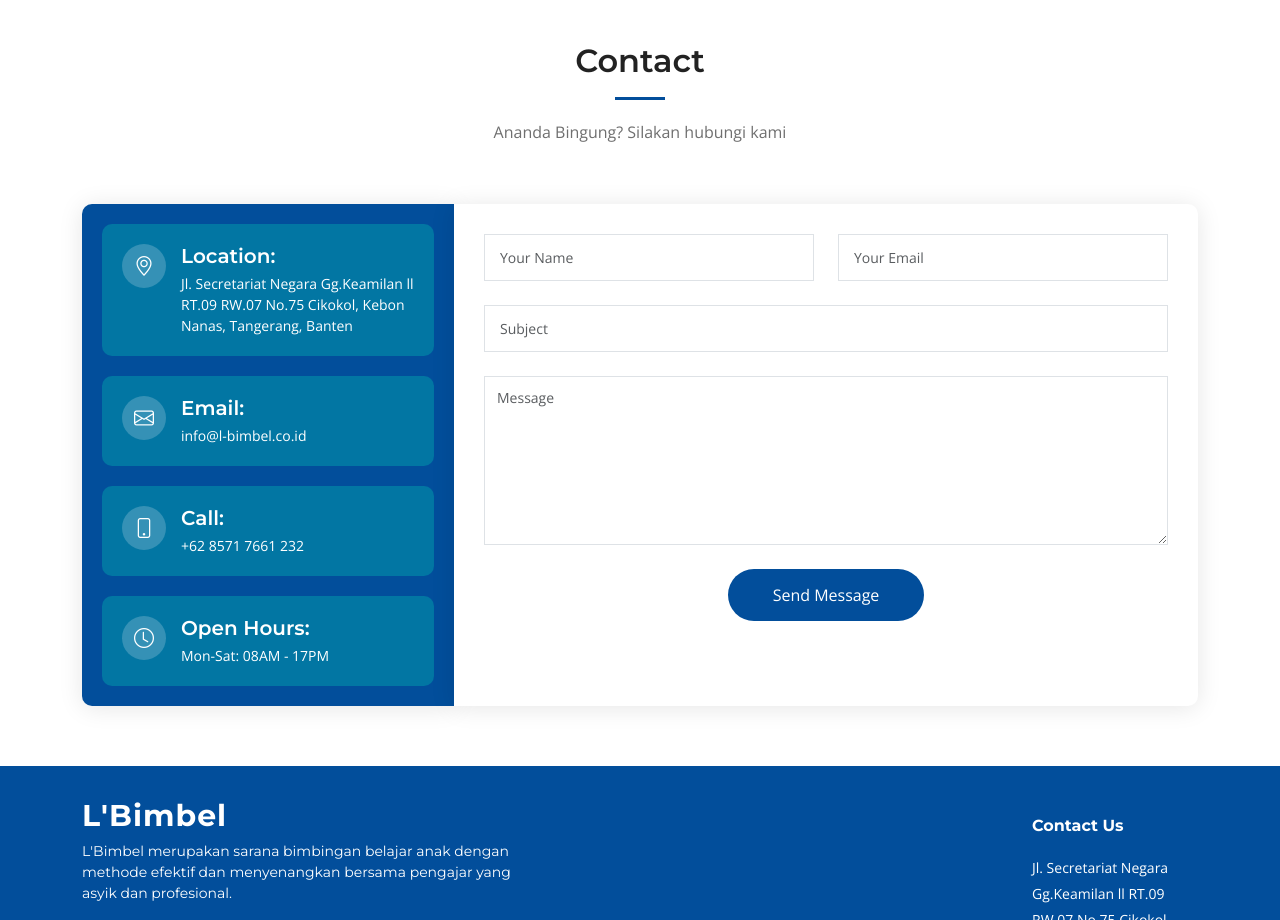
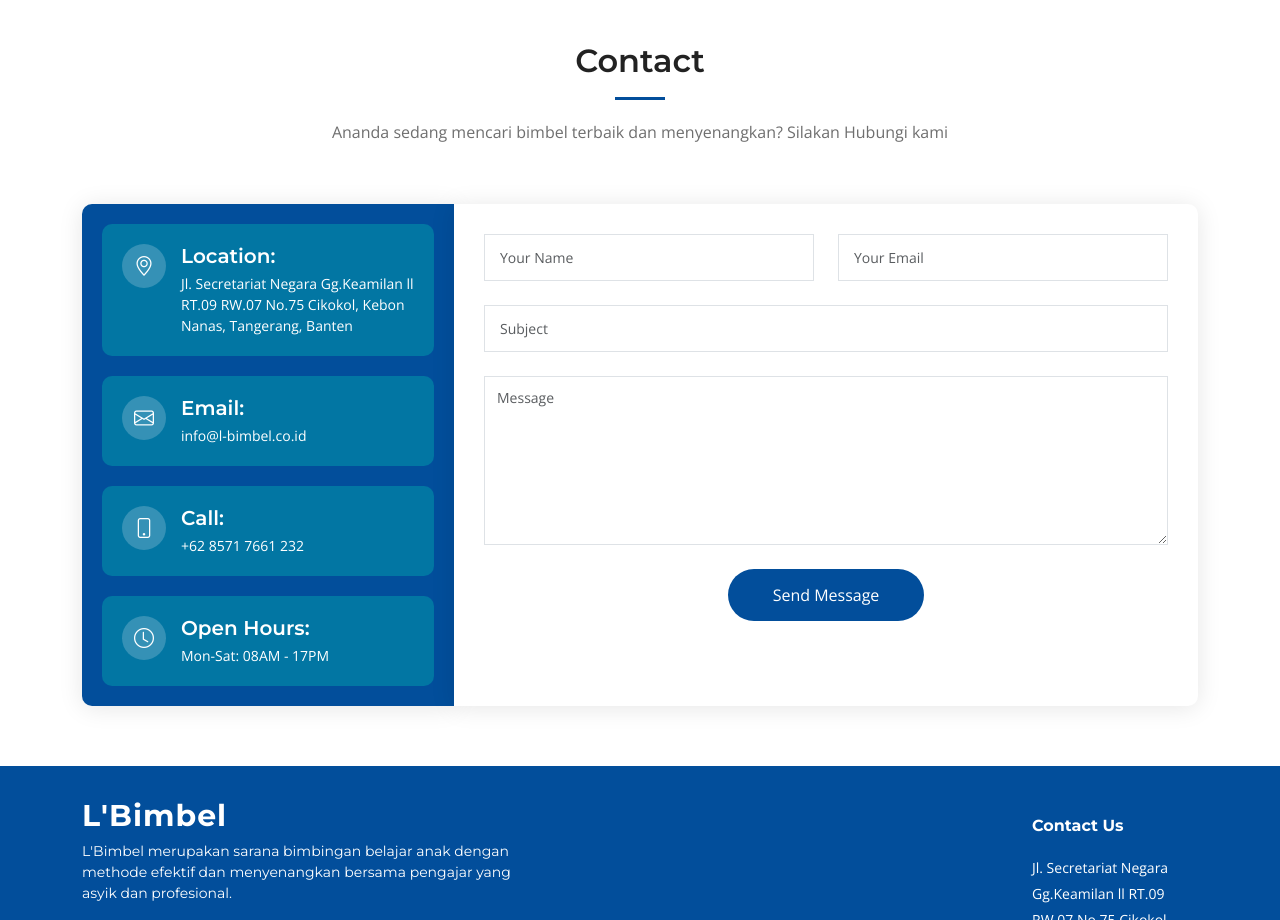
Before and after one commit to Yuda-Aradea/l-bimbel, a plain HTML site: page index.html in a window 1280 px wide. Shown: the part 6220-7140 px from the top of the page. Drawn offline with nearby package versions, Linux system fonts and the light colour scheme.

Commit message:
kontak changes

```diff
--- a/index.html
+++ b/index.html
@@ -977,7 +977,7 @@
         <div class="container" data-aos="fade-up">
           <div class="section-header">
             <h2>Contact</h2>
-            <p>Ananda Bingung? Silakan hubungi kami</p>
+            <p>Ananda sedang mencari bimbel terbaik dan menyenangkan? Silakan Hubungi kami</p>
           </div>
 
           <div class="row gx-lg-0 gy-4">
```
